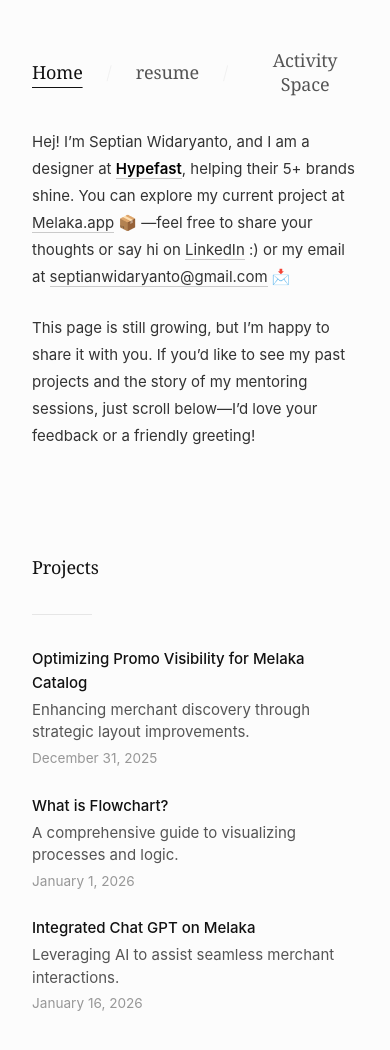
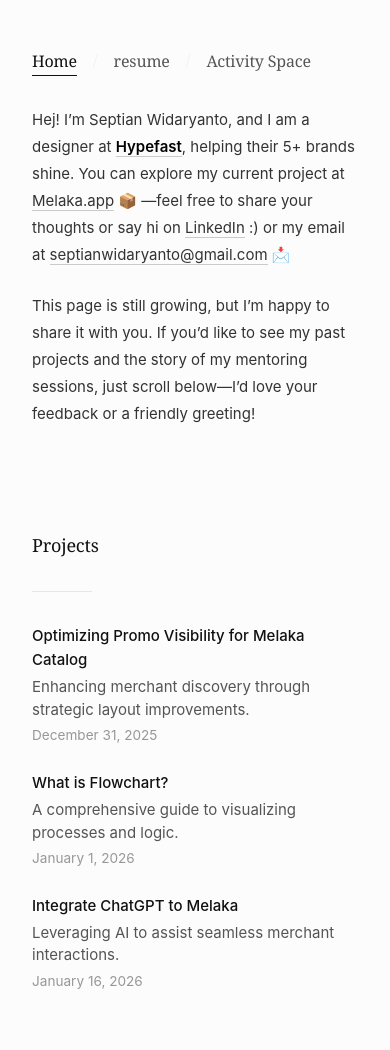
Before and after one commit to swidaryanto/lotust, a React (Vite) app: page / in a window 390 px wide. Shown: the top 1050 px of the page. Built offline with nearby package versions, Linux system fonts and the light colour scheme.

Commit message:
feat: mobile swipe interaction, refined typography, and chatgpt coming soon page

```diff
--- a/src/App.tsx
+++ b/src/App.tsx
@@ -1,4 +1,4 @@
-import { useState } from 'react';
+import { useState, useRef } from 'react';
 import Hero from './components/Hero';
 import StudyCases from './components/StudyCases';
 import ComingSoon from './components/ComingSoon';
@@ -17,6 +17,10 @@
     const params = new URLSearchParams(window.location.search);
     return params.get('page') || null;
   });
+
+  // Swipe gesture state
+  const touchStartX = useRef<number | null>(null);
+  const touchEndX = useRef<number | null>(null);
 
   const handleTabChange = (tab: string) => {
     setActiveTab(tab);
@@ -38,6 +42,43 @@
     window.history.pushState({}, '', url);
   };
 
+  // Swipe handlers
+  const onTouchStart = (e: React.TouchEvent) => {
+    touchStartX.current = e.targetTouches[0].clientX;
+  };
+
+  const onTouchMove = (e: React.TouchEvent) => {
+    touchEndX.current = e.targetTouches[0].clientX;
+  };
+
+  const onTouchEnd = () => {
+    if (!touchStartX.current || !touchEndX.current) return;
+
+    // Only enable swipe on mobile (check width < 768px for safety or stick to 480px as per fonts)
+    if (window.innerWidth > 768) return;
+
+    // Disable swipe if viewing a project page
+    if (currentPage) return;
+
+    const distance = touchStartX.current - touchEndX.current;
+    const isLeftSwipe = distance > 50;
+    const isRightSwipe = distance < -50;
+
+    if (isLeftSwipe) {
+      if (activeTab === 'home') handleTabChange('resume');
+      else if (activeTab === 'resume') handleTabChange('activity');
+    }
+
+    if (isRightSwipe) {
+      if (activeTab === 'activity') handleTabChange('resume');
+      else if (activeTab === 'resume') handleTabChange('home');
+    }
+
+    // Reset
+    touchStartX.current = null;
+    touchEndX.current = null;
+  };
+
   const renderContent = () => {
     // If a specific page is selected, render it
     if (currentPage === 'flowchart') {
@@ -45,6 +86,24 @@
     }
     if (currentPage === 'promo-visibility') {
       return <PromoVisibility onBack={() => handlePageChange(null)} />;
+    }
+    if (currentPage === 'chatgpt-coming-soon') {
+      return (
+        <div>
+          <button
+            className="project-back"
+            onClick={() => handlePageChange(null)}
+            style={{ marginBottom: '2rem' }} // Ensure consistent spacing
+          >
+            <svg width="16" height="16" viewBox="0 0 24 24" fill="none" stroke="currentColor" strokeWidth="1.5" strokeLinecap="round" strokeLinejoin="round">
+              <path d="M19 12H5"></path>
+              <polyline points="12 19 5 12 12 5"></polyline>
+            </svg>
+            Back to Projects
+          </button>
+          <ComingSoon />
+        </div>
+      );
     }
 
     switch (activeTab) {
@@ -60,12 +119,17 @@
   };
 
   return (
-    <>
+    <div
+      onTouchStart={onTouchStart}
+      onTouchMove={onTouchMove}
+      onTouchEnd={onTouchEnd}
+      style={{ minHeight: '100vh' }}
+    >
       {!currentPage && <Hero activeTab={activeTab} onTabChange={handleTabChange} />}
       <div className="container" style={{ paddingTop: currentPage ? '3rem' : 0 }}>
         {renderContent()}
       </div>
-    </>
+    </div>
   );
 }
 
--- a/src/components/Hero.css
+++ b/src/components/Hero.css
@@ -41,6 +41,19 @@
     opacity: 0.5;
 }
 
+@media (max-width: 480px) {
+
+    .nav-item,
+    .nav-separator {
+        font-size: 16px;
+        /* -2px from 18px */
+    }
+
+    .portfolio-nav {
+        gap: 1rem;
+    }
+}
+
 .intro-content {
     font-size: 15px;
     color: #333333;
--- a/src/components/ProjectPage.css
+++ b/src/components/ProjectPage.css
@@ -32,6 +32,13 @@
     color: var(--color-text-primary);
     margin-bottom: 0.5rem;
     letter-spacing: -0.02em;
+}
+
+@media (max-width: 480px) {
+    .project-title {
+        font-size: 26px;
+        /* -2px from 28px */
+    }
 }
 
 .project-date {
--- a/src/components/StudyCases.css
+++ b/src/components/StudyCases.css
@@ -94,6 +94,7 @@
         opacity: 1;
     }
 }
+
 /* Clickable items for internal navigation */
 .sc-item-clickable {
     cursor: pointer;
--- a/src/components/StudyCases.tsx
+++ b/src/components/StudyCases.tsx
@@ -29,9 +29,10 @@
     },
     {
         id: 3,
-        title: "Integrated Chat GPT on Melaka",
+        title: "Integrate ChatGPT to Melaka",
         subtitle: "Leveraging AI to assist seamless merchant interactions.",
-        date: "January 16, 2026"
+        date: "January 16, 2026",
+        page: "chatgpt-coming-soon"
     }
 ];
 
```
